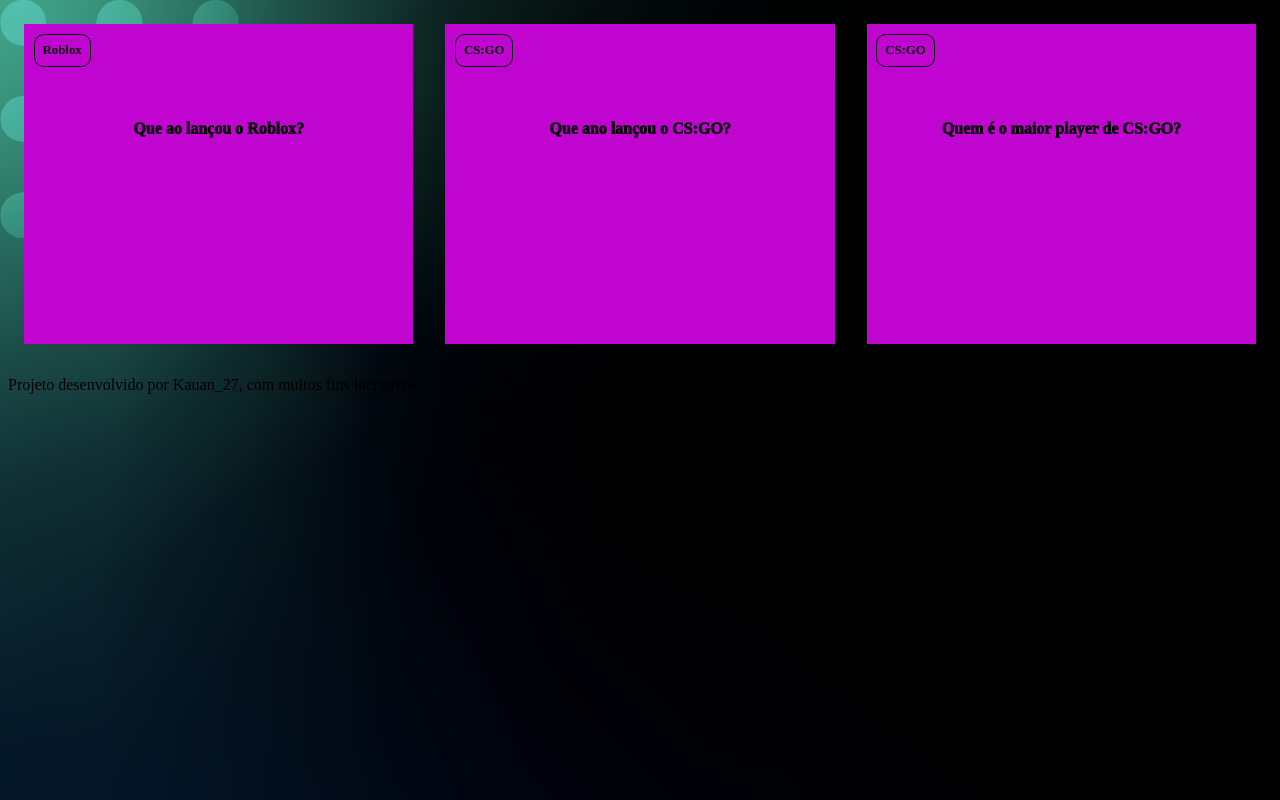
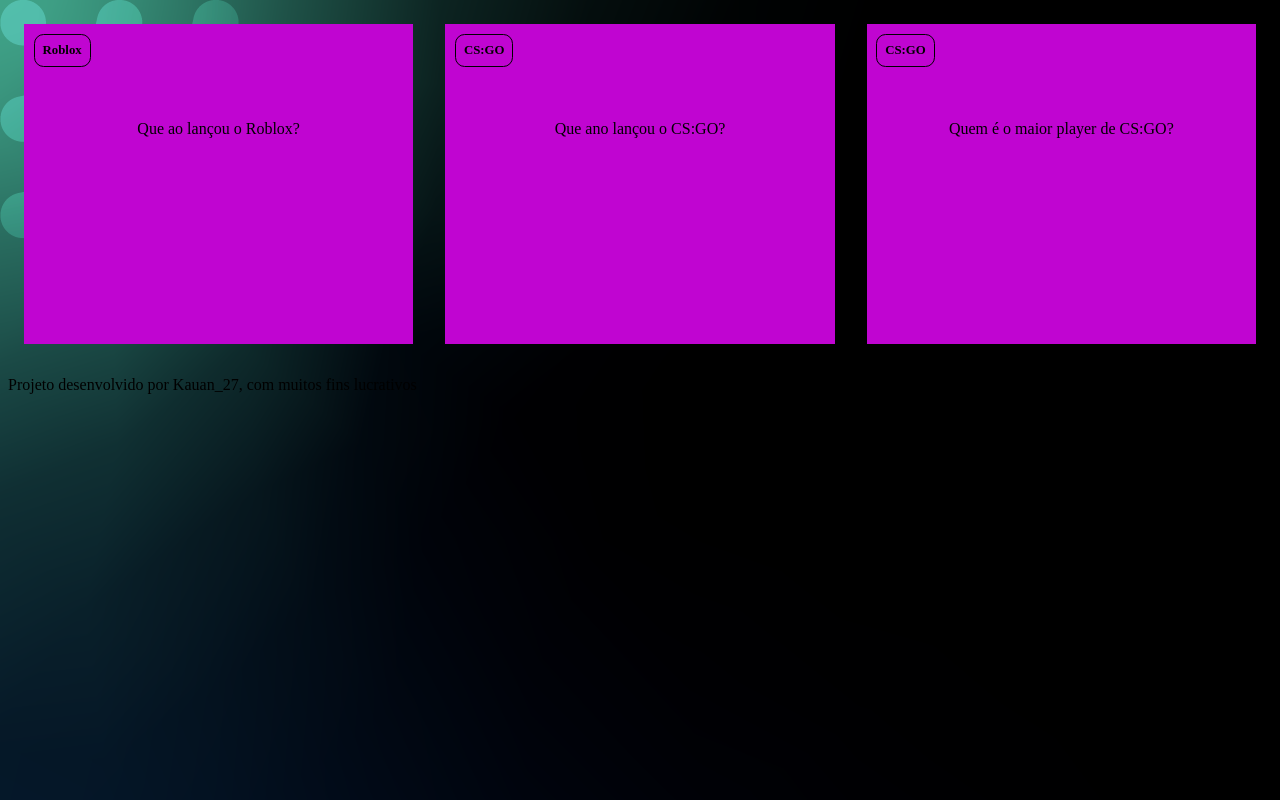
Before and after one commit to kauan2707/ferramentas-de-estudio, a plain HTML site: page index.html in a window 1280 px wide. Drawn offline with Linux system fonts and the light colour scheme.

Commit message:
jejjdjfj

```diff
--- a/assets/style.css
+++ b/assets/style.css
@@ -49,7 +49,7 @@ body {
 
 .cartao__conteudo__pergunta p {
     color: var(--text-color);
-    font-weight: 1000;
+    font-weight: 1300;
 }
 
 .cartao__conteudo__resposta p {
```
